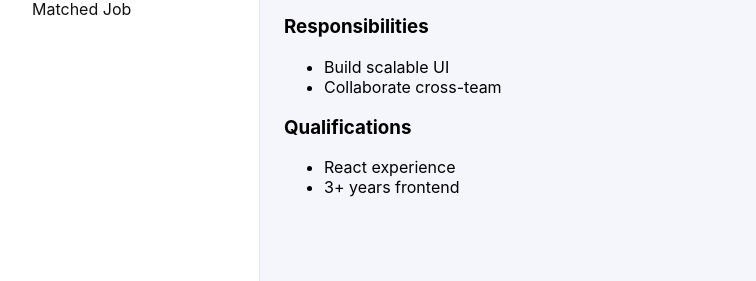
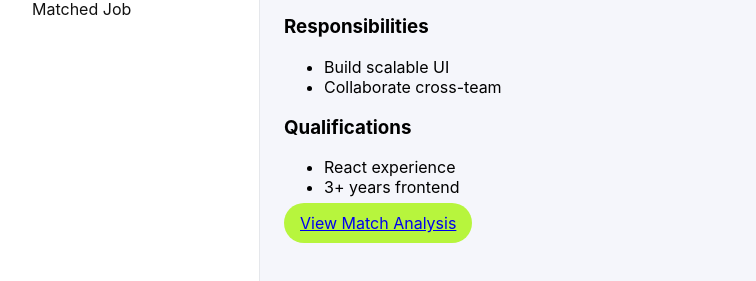
Before and after one commit to hsahmed7/Job-Role-Frontend-Exam, a plain HTML site: page job-details.html in a window 1280 px wide. Shown: the part 171-452 px from the top of the page, without its empty margins (0-756 px from the left). Drawn offline with Linux system fonts and the light colour scheme.

Commit message:
Update job-details.html

```diff
--- a/job-details.html
+++ b/job-details.html
@@ -41,6 +41,10 @@
         <li>3+ years frontend</li>
       </ul>
     </section>
+    <a href="matched-job.html" class="primary">
+  View Match Analysis
+</a>
+
   </main>
 </div>
 
```
